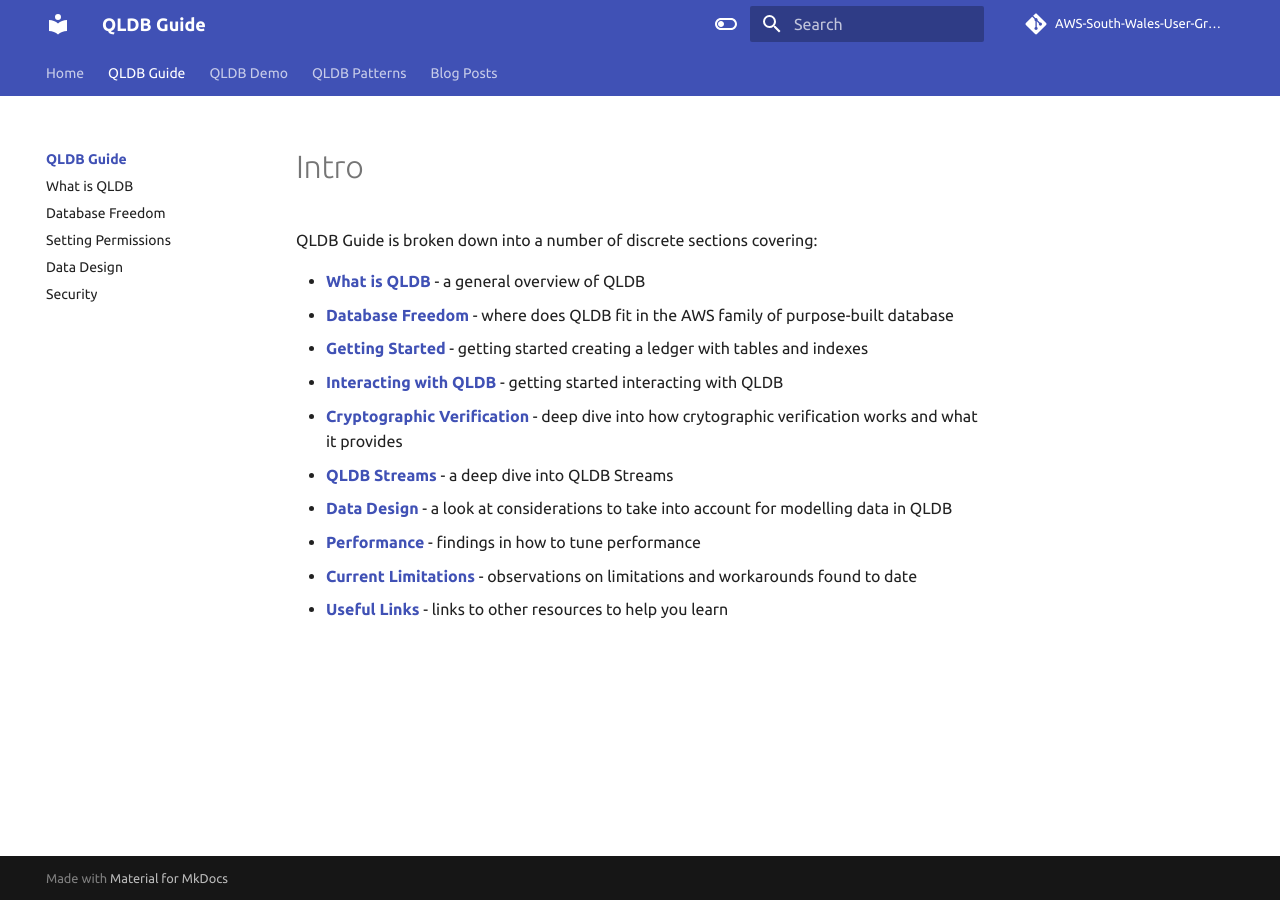
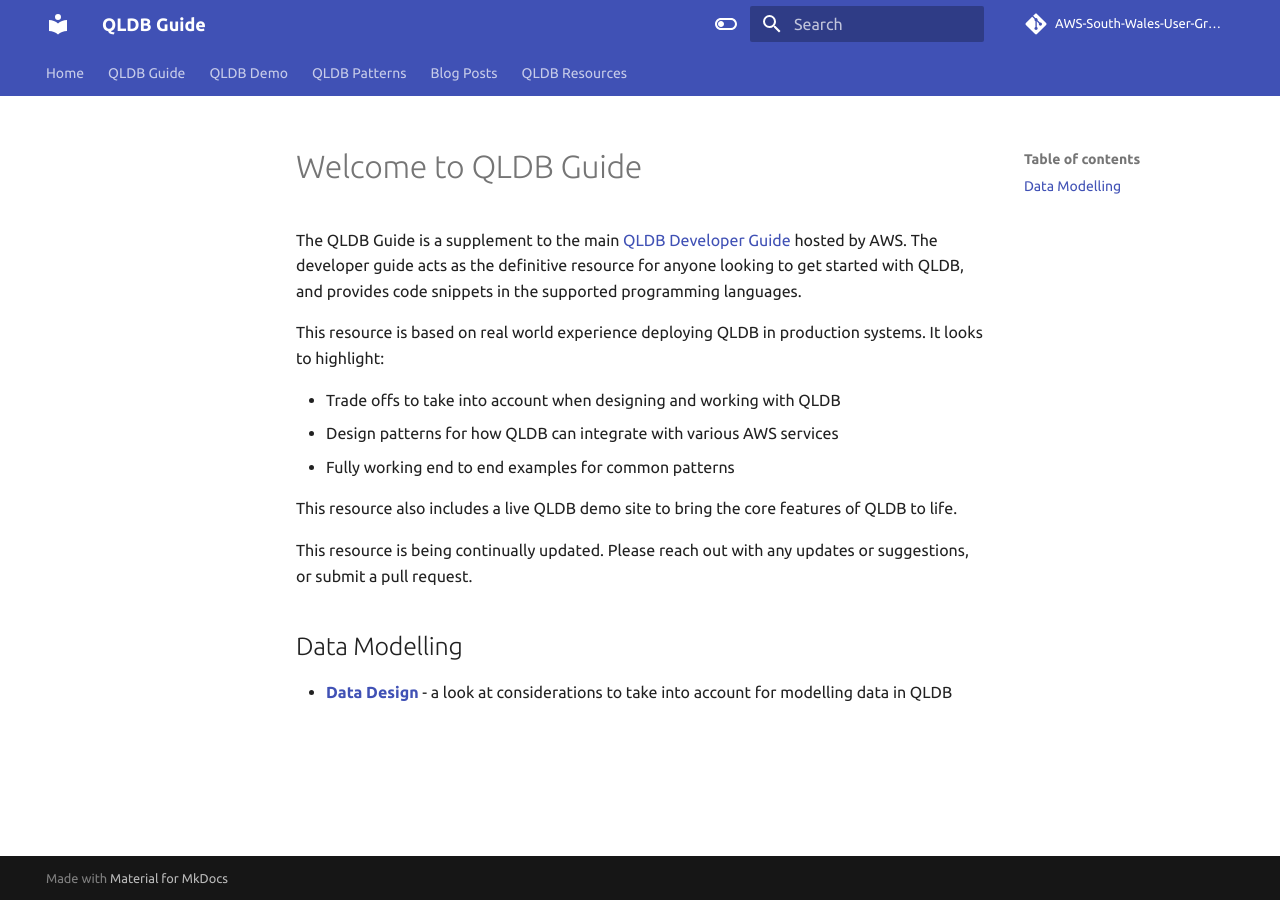
Before and after one commit to AWS-South-Wales-User-Group/qldb-guide, an MkDocs documentation site: the page built from docs/guide/index.md, in a window 1280 px wide. Built offline with MkDocs 1.6.1 and Material for MkDocs 9.7.7, drawn with Linux system fonts in a browser that asks for light colours; comment, search, counter and statistics services are not loaded.

Commit message:
Finish initial release of the new site

```diff
--- a/docs/guide/index.md
+++ b/docs/guide/index.md
@@ -1,12 +1,17 @@
-QLDB Guide is broken down into a number of discrete sections covering:
+# Welcome to QLDB Guide
 
-* **[What is QLDB](what-is-qldb/)** - a general overview of QLDB
-* **[Database Freedom](./database-freedom)** - where does QLDB fit in the AWS family of purpose-built database
-* **[Getting Started](./getting-started/)** - getting started creating a ledger with tables and indexes
-* **[Interacting with QLDB](./interacting-with-qldb/)** - getting started interacting with QLDB
-* **[Cryptographic Verification](./cryptographic-verification/)** - deep dive into how crytographic verification works and what it provides
-* **[QLDB Streams](./qldb-streams/)** - a deep dive into QLDB Streams
+The QLDB Guide is a supplement to the main [QLDB Developer Guide](https://docs.aws.amazon.com/qldb/latest/developerguide/what-is.html) hosted by AWS. The developer guide acts as the definitive resource for anyone looking to get started with QLDB, and provides code snippets in the supported programming languages.
+
+This resource is based on real world experience deploying QLDB in production systems. It looks to highlight:
+
+* Trade offs to take into account when designing and working with QLDB
+* Design patterns for how QLDB can integrate with various AWS services
+* Fully working end to end examples for common patterns
+
+This resource also includes a live QLDB demo site to bring the core features of QLDB to life.
+
+This resource is being continually updated. Please reach out with any updates or suggestions, or submit a pull request.
+
+## Data Modelling
+
 * **[Data Design](./data-design/)** - a look at considerations to take into account for modelling data in QLDB
-* **[Performance](./performance/)** - findings in how to tune performance
-* **[Current Limitations](./current-limitations/)** - observations on limitations and workarounds found to date
-* **[Useful Links](./useful-links/)** - links to other resources to help you learn
--- a/mkdocs.yml
+++ b/mkdocs.yml
@@ -54,12 +54,7 @@ theme:
 nav:
   - Home: index.md
   - QLDB Guide:
-    - Intro: guide/index.md
-    - What is QLDB: guide/what-is-qldb.md
-    - Database Freedom: guide/database-freedom.md
-    - Setting Permissions: guide/setting-permissions.md
     - Data Design: guide/data-design.md
-    - Security: guide/security.md
   - QLDB Demo:
     - Demo: demo/index.md
     - About the Demo: demo/architecture.md
@@ -80,6 +75,7 @@ nav:
     - Stream Processing with DynamoDB Streams and QLDB Streams: blog/stream-processing-with-qldb-and-dynamodb.md
     - Stream Data to ElasticSearch: blog/stream-data-from-qldb-to-elasticsearch.md
     - Stream Data to DynamoDB: blog/stream-data-from-qldb-to-dynamodb.md
+  - QLDB Resources: https://github.com/mlewis7127/awesome-qldb
 
 markdown_extensions:
   - attr_list
```
